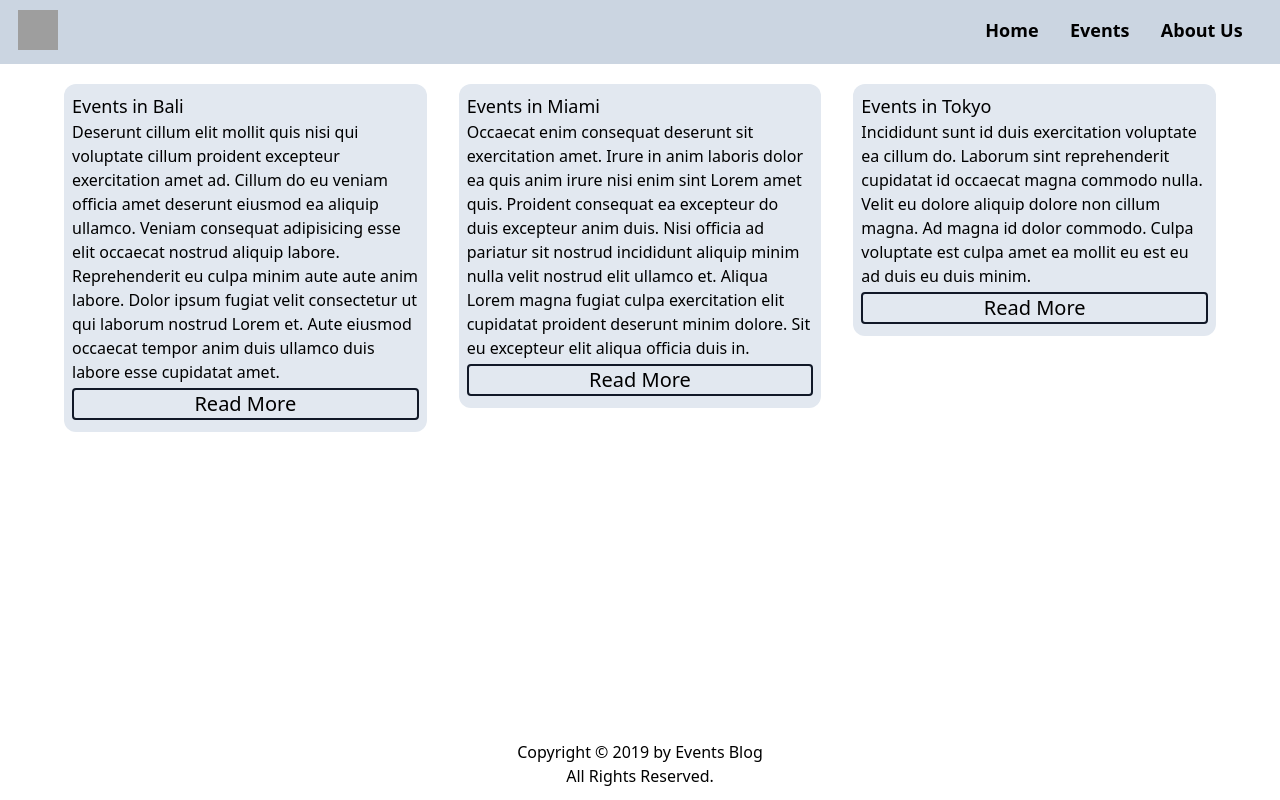
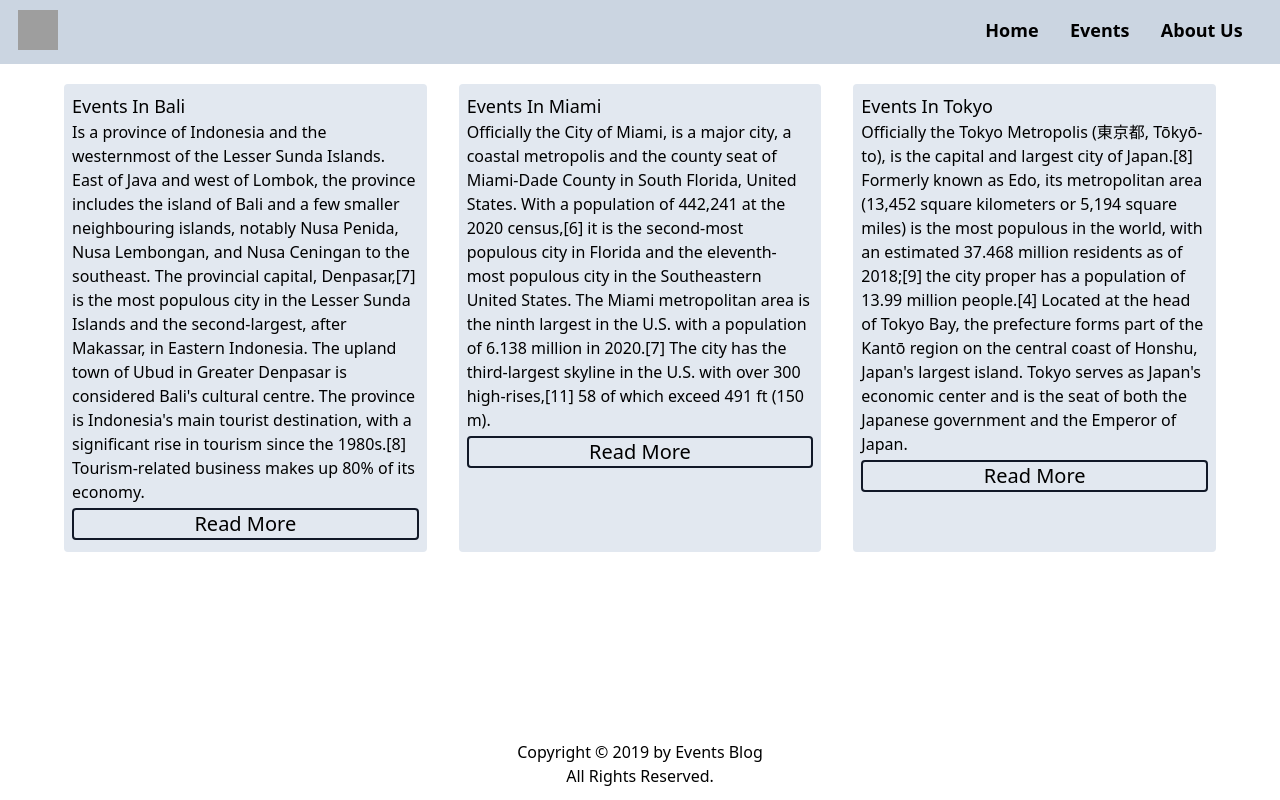
Before and after one commit to tia-cin/events-blog-next-js, a Next.js app: page / in a window 1280 px wide. Built offline with nearby package versions, Linux system fonts and the light colour scheme; grey boxes are pictures that could not be loaded.

Commit message:
data passed throght props

```diff
--- a/data/data.json
+++ b/data/data.json
@@ -1,7 +1,8 @@
 {
   "events": [
     {
-      "city": "Bali",
+      "city": "bali",
+      "desc": "Is a province of Indonesia and the westernmost of the Lesser Sunda Islands. East of Java and west of Lombok, the province includes the island of Bali and a few smaller neighbouring islands, notably Nusa Penida, Nusa Lembongan, and Nusa Ceningan to the southeast. The provincial capital, Denpasar,[7] is the most populous city in the Lesser Sunda Islands and the second-largest, after Makassar, in Eastern Indonesia. The upland town of Ubud in Greater Denpasar is considered Bali's cultural centre. The province is Indonesia's main tourist destination, with a significant rise in tourism since the 1980s.[8] Tourism-related business makes up 80% of its economy.",
       "events": [
         {
           "name": "Arts Festival",
@@ -18,7 +19,8 @@
       ]
     },
     {
-      "city": "Miami",
+      "city": "miami",
+      "desc": "Officially the City of Miami, is a major city, a coastal metropolis and the county seat of Miami-Dade County in South Florida, United States. With a population of 442,241 at the 2020 census,[6] it is the second-most populous city in Florida and the eleventh-most populous city in the Southeastern United States. The Miami metropolitan area is the ninth largest in the U.S. with a population of 6.138 million in 2020.[7] The city has the third-largest skyline in the U.S. with over 300 high-rises,[11] 58 of which exceed 491 ft (150 m).",
       "events": [
         {
           "name": "New Year´s Eve Party",
@@ -59,7 +61,8 @@
       ]
     },
     {
-      "city": "Tokyo",
+      "city": "tokyo",
+      "desc": "Officially the Tokyo Metropolis (東京都, Tōkyō-to), is the capital and largest city of Japan.[8] Formerly known as Edo, its metropolitan area (13,452 square kilometers or 5,194 square miles) is the most populous in the world, with an estimated 37.468 million residents as of 2018;[9] the city proper has a population of 13.99 million people.[4] Located at the head of Tokyo Bay, the prefecture forms part of the Kantō region on the central coast of Honshu, Japan's largest island. Tokyo serves as Japan's economic center and is the seat of both the Japanese government and the Emperor of Japan.",
       "events": [
         {
           "name": "Savvy",
--- a/pages/index.tsx
+++ b/pages/index.tsx
@@ -1,6 +1,7 @@
 import Head from "next/head";
+import { City } from "../types";
 
-export default function Home() {
+export default function Home({ events }: any) {
   return (
     <>
       <Head>
@@ -41,62 +42,22 @@ export default function Home() {
         </nav>
       </header>
       <main className="grid grid-cols-3 mx-16 gap-8">
-        <a href="/events/bali">
-          <section className="bg-slate-200  rounded-xl p-2 my-5">
+        {events.map((city: City, i: number) => (
+          <section className="bg-slate-200 rounded p-2 my-5" key={i}>
             <div>
-              <h2 className="text-lg font-medium">Events in Bali</h2>
-              <p>
-                Deserunt cillum elit mollit quis nisi qui voluptate cillum
-                proident excepteur exercitation amet ad. Cillum do eu veniam
-                officia amet deserunt eiusmod ea aliquip ullamco. Veniam
-                consequat adipisicing esse elit occaecat nostrud aliquip labore.
-                Reprehenderit eu culpa minim aute aute anim labore. Dolor ipsum
-                fugiat velit consectetur ut qui laborum nostrud Lorem et. Aute
-                eiusmod occaecat tempor anim duis ullamco duis labore esse
-                cupidatat amet.
-              </p>
+              <h2 className="text-lg font-medium capitalize">
+                Events in {city.city}
+              </h2>
+              <p>{city.desc}</p>
             </div>
-            <button className="border-2 border-gray-900 w-full rounded font-light text-xl my-1">
+            <button
+              onClick={() => window.open(`/events/${city.city}`, "_self")}
+              className="border-2 border-gray-900 w-full rounded font-light text-xl my-1"
+            >
               Read More
             </button>
           </section>
-        </a>
-        <a href="/events/miami">
-          <section className="bg-slate-200  rounded-xl p-2 my-5">
-            <div>
-              <h2 className="text-lg font-medium">Events in Miami</h2>
-              <p>
-                Occaecat enim consequat deserunt sit exercitation amet. Irure in
-                anim laboris dolor ea quis anim irure nisi enim sint Lorem amet
-                quis. Proident consequat ea excepteur do duis excepteur anim
-                duis. Nisi officia ad pariatur sit nostrud incididunt aliquip
-                minim nulla velit nostrud elit ullamco et. Aliqua Lorem magna
-                fugiat culpa exercitation elit cupidatat proident deserunt minim
-                dolore. Sit eu excepteur elit aliqua officia duis in.
-              </p>
-            </div>
-            <button className="border-2 border-gray-900 w-full rounded font-light text-xl my-1">
-              Read More
-            </button>
-          </section>
-        </a>
-        <a href="/events/tokyo">
-          <section className="bg-slate-200  rounded-xl p-2 my-5">
-            <div>
-              <h2 className="text-lg font-medium">Events in Tokyo</h2>
-              <p>
-                Incididunt sunt id duis exercitation voluptate ea cillum do.
-                Laborum sint reprehenderit cupidatat id occaecat magna commodo
-                nulla. Velit eu dolore aliquip dolore non cillum magna. Ad magna
-                id dolor commodo. Culpa voluptate est culpa amet ea mollit eu
-                est eu ad duis eu duis minim.
-              </p>
-            </div>
-            <button className="border-2 border-gray-900 w-full rounded font-light text-xl my-1">
-              Read More
-            </button>
-          </section>
-        </a>
+        ))}
       </main>
       <footer className="flex justify-center">
         <div className="bottom-0 fixed mb-3">
@@ -109,3 +70,13 @@ export default function Home() {
     </>
   );
 }
+
+export const getServerSideProps = async () => {
+  const { events } = await require("../data/data.json");
+
+  return {
+    props: {
+      events,
+    },
+  };
+};
--- a/types.ts
+++ b/types.ts
@@ -1,5 +1,6 @@
 export interface City {
   city: string;
+  desc: string;
   events: Event[];
 }
 
```
